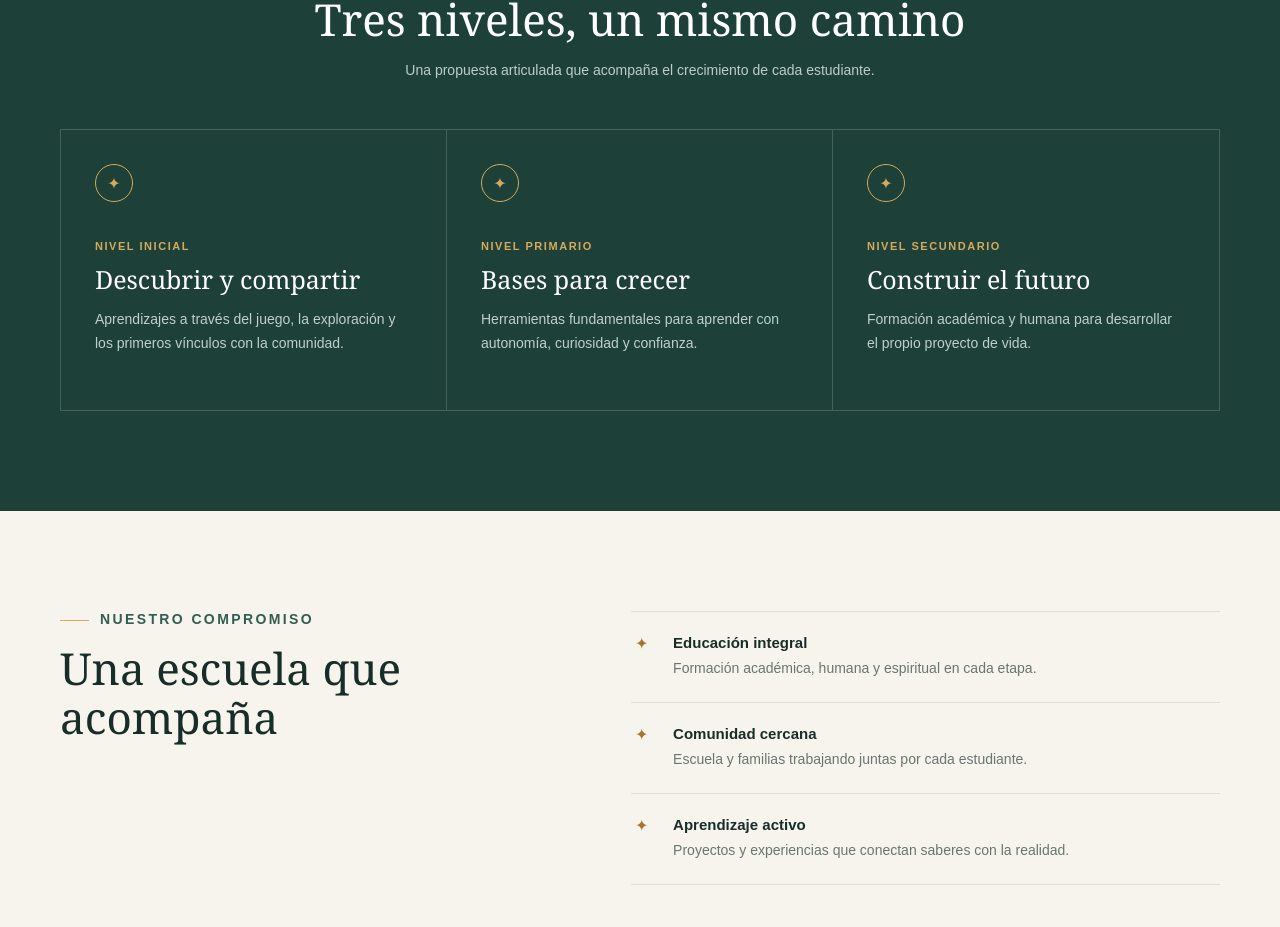
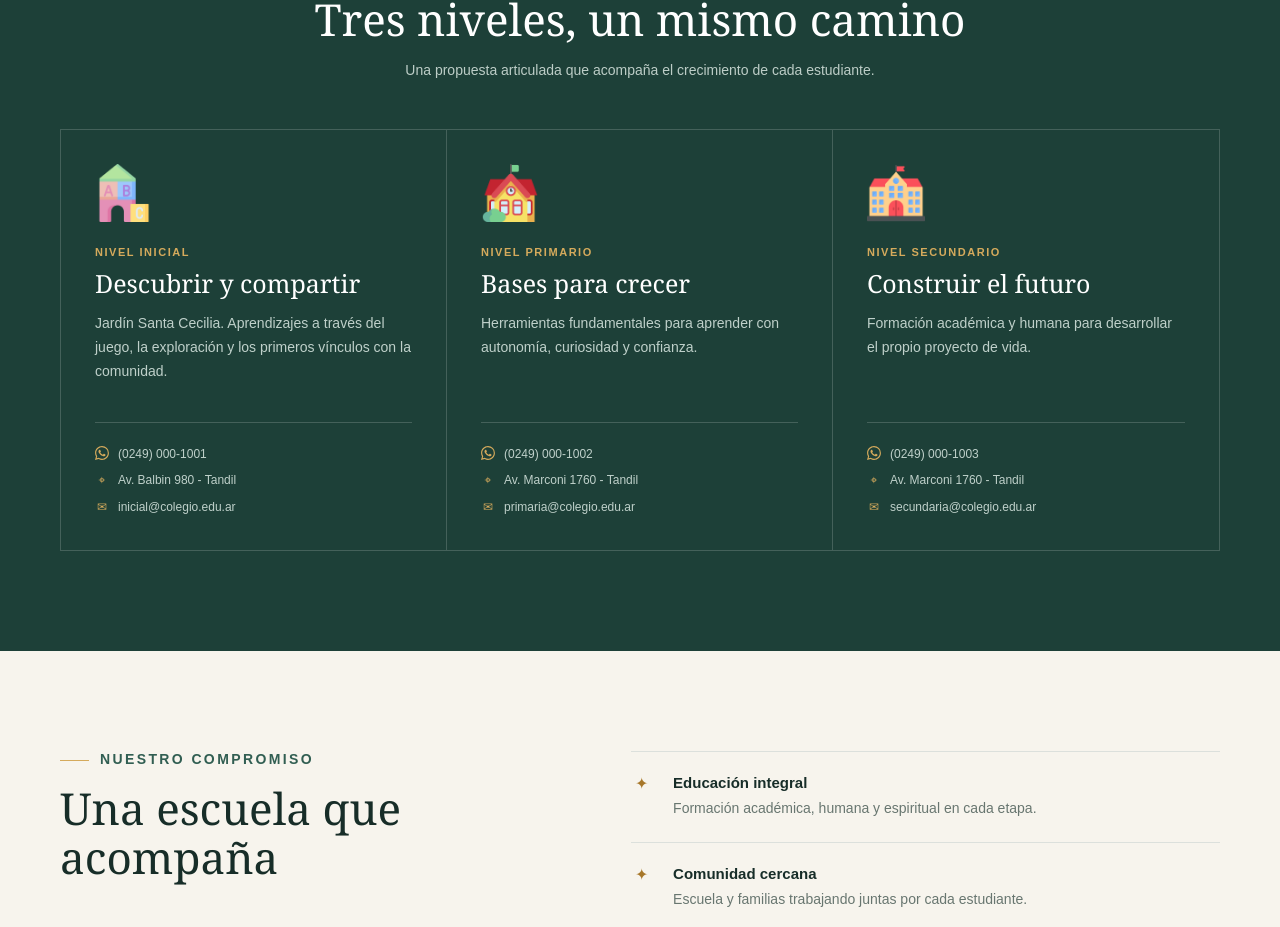
Before and after one commit to santiagodiazpace/colegio-begonia, an Angular app: page /m-rodriguez in a window 1280 px wide. Shown: the part 1119-2046 px from the top of the page. Built offline with nearby package versions, Linux system fonts and the light colour scheme.

Commit message:
Avances en niveles de colegios

```diff
--- a/src/app/begonia.component.html
+++ b/src/app/begonia.component.html
@@ -49,25 +49,25 @@
       </div>
       <div class="school-level-card-grid begonia-level-grid">
         <article>
-          <span>✦</span>
+          <img class="school-level-icon" src="assets/iconos/guarderia.png" alt="" aria-hidden="true" />
           <small>GUARDERÍA</small>
           <h3>Primeros vínculos</h3>
           <p>Cuidado, afecto y experiencias tempranas en un entorno seguro.</p>
         </article>
         <article>
-          <span>✦</span>
+          <img class="school-level-icon" src="assets/iconos/jardin.png" alt="" aria-hidden="true" />
           <small>NIVEL INICIAL</small>
           <h3>Explorar jugando</h3>
           <p>Curiosidad, creatividad y aprendizajes compartidos a través del juego.</p>
         </article>
         <article>
-          <span>✦</span>
+          <img class="school-level-icon" src="assets/iconos/primaria.png" alt="" aria-hidden="true" />
           <small>NIVEL PRIMARIO</small>
           <h3>Aprender con confianza</h3>
           <p>Herramientas fundamentales para crecer con autonomía y compromiso.</p>
         </article>
         <article>
-          <span>✦</span>
+          <img class="school-level-icon" src="assets/iconos/secundaria.png" alt="" aria-hidden="true" />
           <small>NIVEL SECUNDARIO</small>
           <h3>Proyectar el futuro</h3>
           <p>Formación académica y humana para construir el propio camino.</p>
--- a/src/app/martin-rodriguez.component.html
+++ b/src/app/martin-rodriguez.component.html
@@ -47,31 +47,46 @@
       </div>
       <div class="school-level-card-grid">
         <article>
-          <span>✦</span>
+          <img class="school-level-icon" src="assets/iconos/jardin.png" alt="" aria-hidden="true" />
           <small>NIVEL INICIAL</small>
           <h3>Descubrir y compartir</h3>
           <p>
-            Aprendizajes a través del juego, la exploración y los primeros
+            Jardín Santa Cecilia. Aprendizajes a través del juego, la exploración y los primeros
             vínculos con la comunidad.
           </p>
+          <div class="school-level-contact" aria-label="Datos de contacto de Nivel Inicial">
+            <a href="tel:+542490001001"><img class="school-level-contact-icon" src="assets/iconos/whatsapp.svg" alt="" aria-hidden="true" />(0249) 000-1001</a>
+            <span><i aria-hidden="true">⌖</i>Av. Balbin 980 - Tandil</span>
+            <a href="mailto:inicial@colegio.edu.ar"><span aria-hidden="true">✉</span>inicial&#64;colegio.edu.ar</a>
+          </div>
         </article>
         <article>
-          <span>✦</span>
+          <img class="school-level-icon" src="assets/iconos/primaria.png" alt="" aria-hidden="true" />
           <small>NIVEL PRIMARIO</small>
           <h3>Bases para crecer</h3>
           <p>
             Herramientas fundamentales para aprender con autonomía, curiosidad
             y confianza.
           </p>
+          <div class="school-level-contact" aria-label="Datos de contacto de Nivel Primario">
+            <a href="tel:+542490001002"><img class="school-level-contact-icon" src="assets/iconos/whatsapp.svg" alt="" aria-hidden="true" />(0249) 000-1002</a>
+            <span><i aria-hidden="true">⌖</i>Av. Marconi 1760 - Tandil</span>
+            <a href="mailto:primaria@colegio.edu.ar"><span aria-hidden="true">✉</span>primaria&#64;colegio.edu.ar</a>
+          </div>
         </article>
         <article>
-          <span>✦</span>
+          <img class="school-level-icon" src="assets/iconos/secundaria.png" alt="" aria-hidden="true" />
           <small>NIVEL SECUNDARIO</small>
           <h3>Construir el futuro</h3>
           <p>
             Formación académica y humana para desarrollar el propio proyecto de
             vida.
           </p>
+          <div class="school-level-contact" aria-label="Datos de contacto de Nivel Secundario">
+            <a href="tel:+542490001003"><img class="school-level-contact-icon" src="assets/iconos/whatsapp.svg" alt="" aria-hidden="true" />(0249) 000-1003</a>
+            <span><i aria-hidden="true">⌖</i>Av. Marconi 1760 - Tandil</span>
+            <a href="mailto:secundaria@colegio.edu.ar"><span aria-hidden="true">✉</span>secundaria&#64;colegio.edu.ar</a>
+          </div>
         </article>
       </div>
     </div>
--- a/src/styles.css
+++ b/src/styles.css
@@ -141,9 +141,17 @@
 .school-level-card-grid article:last-child{border-right:0}
 .school-level-card-grid article:hover{background:#ffffff0a;transform:translateY(-3px)}
 .school-level-card-grid article>span{display:grid;place-items:center;width:38px;height:38px;border:1px solid var(--gold);border-radius:50%;color:var(--gold);margin-bottom:34px}
+.school-level-icon{display:block;width:58px;height:58px;margin-bottom:24px;object-fit:contain}
 .school-level-card-grid small{font-size:11px;font-weight:700;letter-spacing:.14em;color:var(--gold)}
 .school-level-card-grid h3{font:400 25px/1.2 Georgia,serif;margin:10px 0 14px}
 .school-level-card-grid p{font-size:14px;line-height:1.7;color:#bfd0ca;margin:0}
+.martin-page .school-level-card-grid article{display:flex;min-height:420px;flex-direction:column}
+.school-level-contact{display:grid;gap:9px;margin-top:auto;padding-top:23px;border-top:1px solid #ffffff2c;color:#bfd0ca;font-size:12px;line-height:1.45}
+.school-level-contact>a,.school-level-contact>span{display:flex;align-items:flex-start;gap:9px;color:inherit;text-decoration:none}
+.school-level-contact a{transition:color .2s ease}
+.school-level-contact a:hover{color:var(--gold)}
+.school-level-contact a>span,.school-level-contact i{width:14px;flex:0 0 14px;color:var(--gold);font-style:normal;text-align:center}
+.school-level-contact-icon{width:14px;height:14px;flex:0 0 14px;object-fit:contain}
 .school-pillars{background:var(--cream)}
 .school-pillars-grid{display:grid;grid-template-columns:.8fr 1fr;gap:100px}
 .school-pillar-list{border-top:1px solid var(--line)}
```
